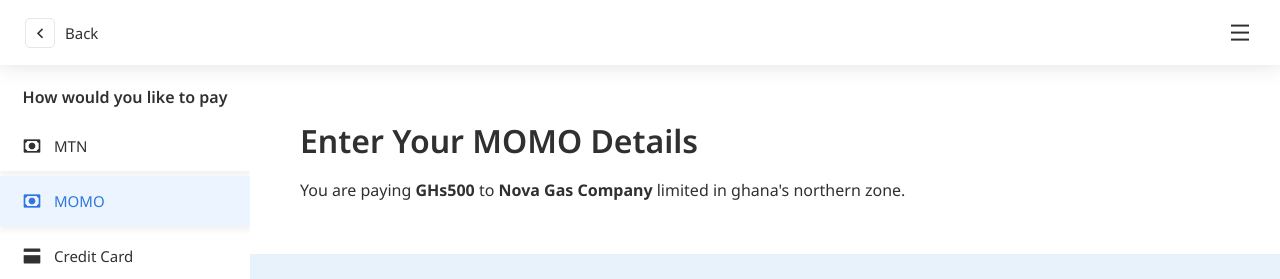
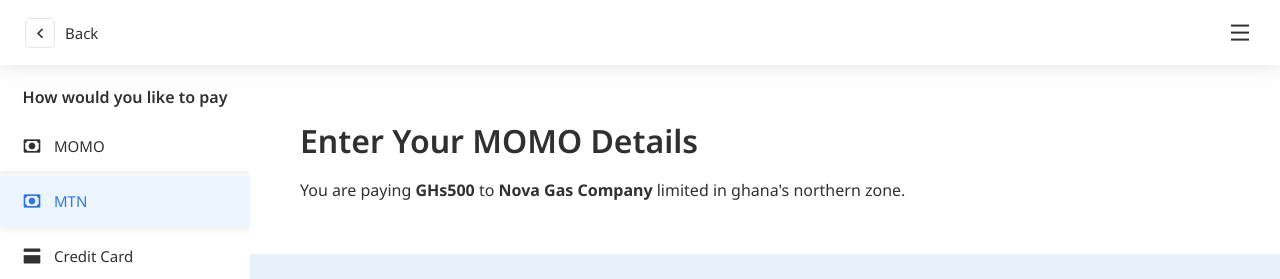
Before and after one commit to abhishekhexafoldtech/remcash-payment-getway, a Vue app: page / in a window 1280 px wide. Shown: the top 279 px of the page. Built offline with nearby package versions, Linux system fonts and the light colour scheme.

Commit message:
Update Mvp.vue

```diff
--- a/src/views/Mvp.vue
+++ b/src/views/Mvp.vue
@@ -28,11 +28,11 @@
           <el-menu default-active="2">
             <el-menu-item index="1">
               <el-icon><i class="ri-cash-line"></i></el-icon>
-              <span>MTN</span>
+              <span>MOMO</span>
             </el-menu-item>
             <el-menu-item index="2">
               <el-icon><i class="ri-cash-line"></i></el-icon>
-              <span>MOMO</span>
+              <span> MTN</span>
             </el-menu-item>
             <el-menu-item index="3">
               <el-icon><i class="ri-bank-card-2-fill"></i></el-icon>
```
